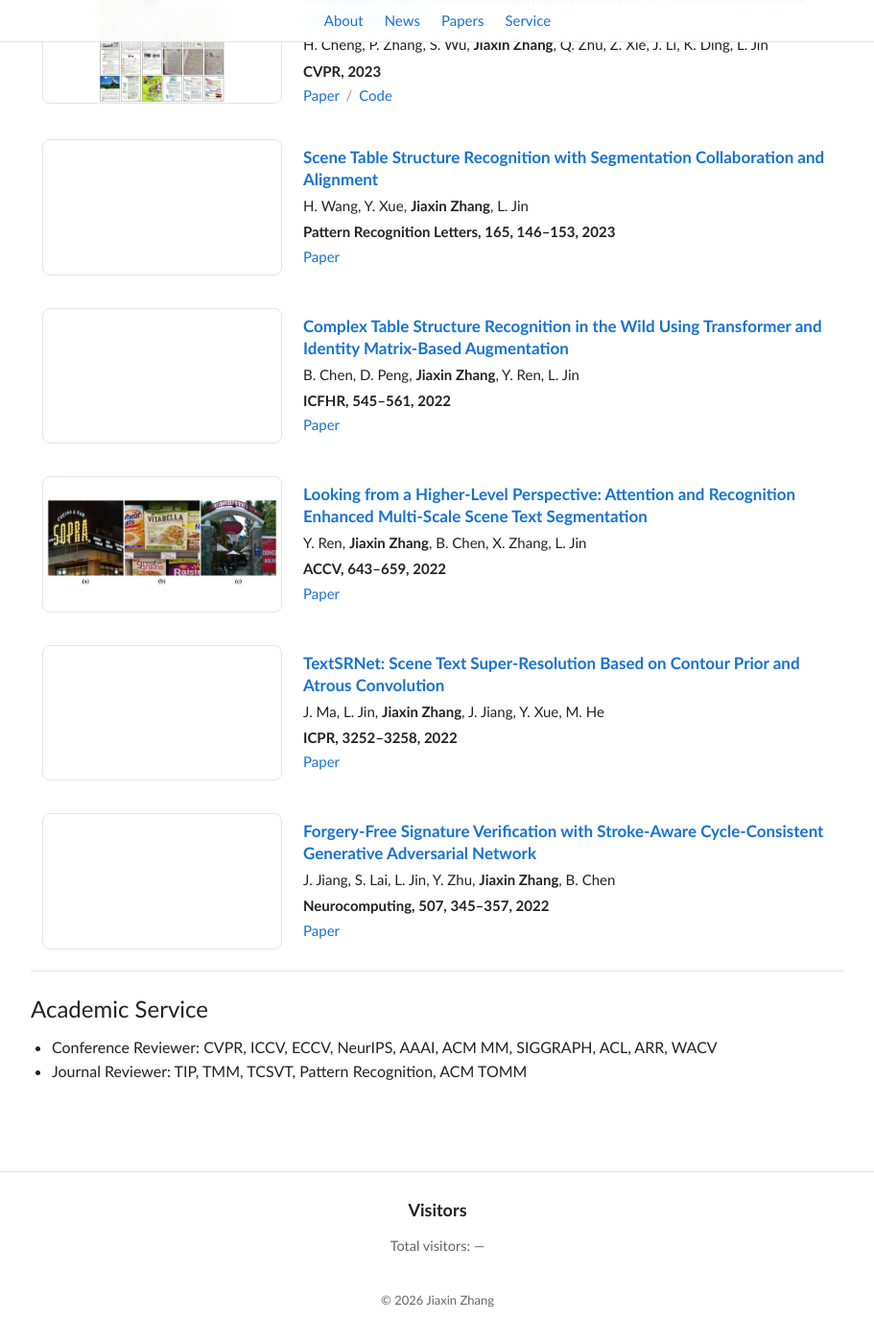
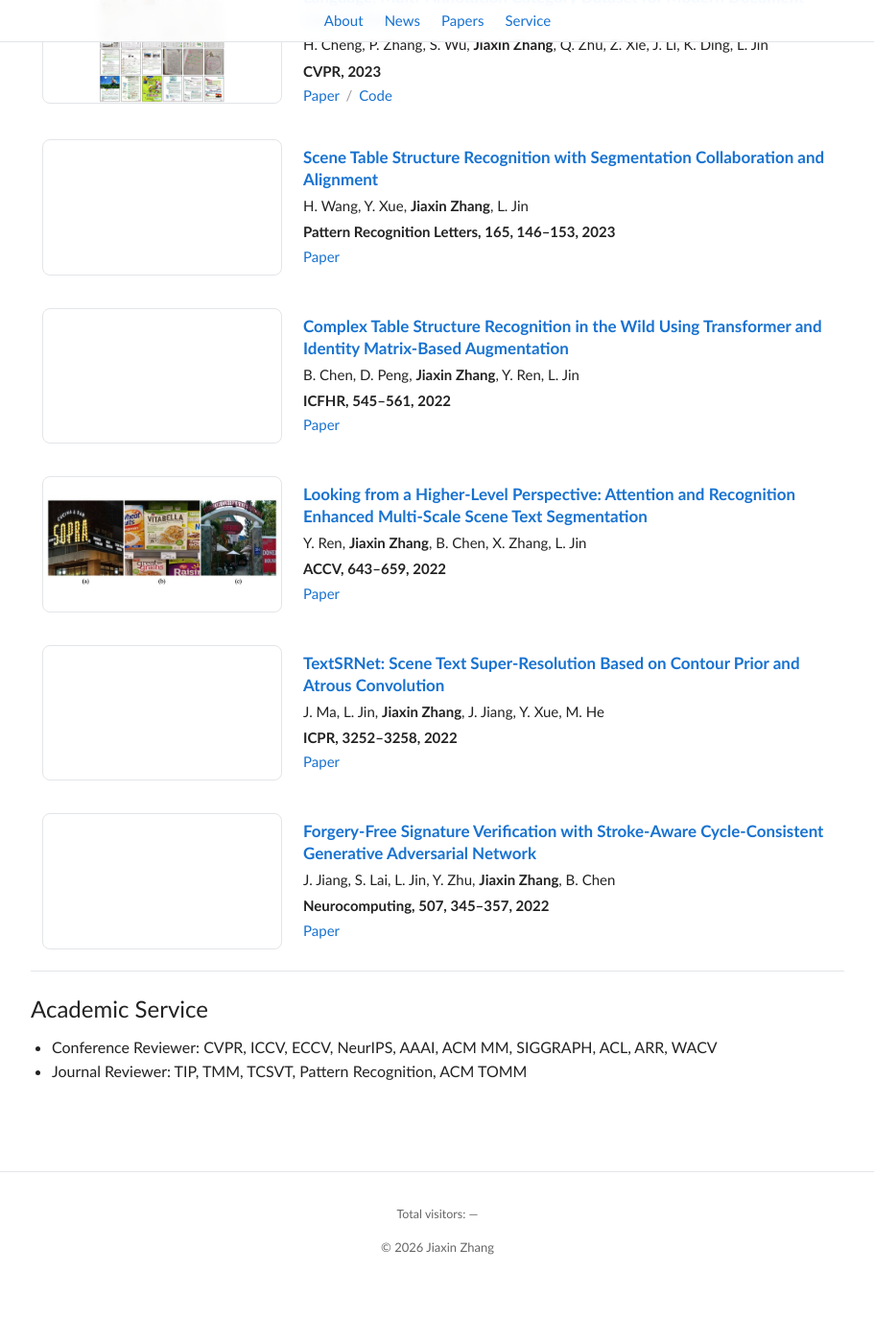
Before and after one commit to ZZZHANG-jx/ZZZHANG-jx.github.io, a Jekyll site: the page built from _pages/about.md, in a window 1280 px wide and 1400 px high, scrolled down 3888 px. Shown: the whole window at 96% size, without its empty margins (184-1095 px from the left). Built offline with Jekyll 4.4.1, drawn with Linux system fonts in a browser that asks for light colours; a script that is not in the unit is left out; comment, search, counter and statistics services are not loaded; after the commit the page ends 5233 px from its top, so only the background shows below that.

Commit message:
Demote visitor counter to small caption under the map

```diff
--- a/_layouts/home.html
+++ b/_layouts/home.html
@@ -24,14 +24,11 @@
   </main>
 
   <footer class="site-footer">
-    <h2 class="visitors-title">Visitors</h2>
-    <div class="busuanzi">
-      <span>Total visitors: <span id="busuanzi_value_site_uv">—</span></span>
-    </div>
     <div class="clustrmaps">
       <!-- Global visitor map via RevolverMaps -->
       <script src="https://revolvermaps2.com/embed.js" data-site="56c3grhgsu7w" data-size="200" data-theme="custom" data-color="ffb23f" data-land="3f7d57" data-ocean="16324f" async></script>
     </div>
+    <p class="visitors-cap">Total visitors: <span id="busuanzi_value_site_uv">—</span></p>
     <p class="copyright">© 2026 Jiaxin Zhang</p>
   </footer>
 
--- a/assets/css/homepage.css
+++ b/assets/css/homepage.css
@@ -478,20 +478,6 @@ section > ul {
   text-align: center;
   color: var(--muted);
 }
-.visitors-title {
-  margin: 0 0 12px;
-  font-size: 18px;
-  font-weight: 700;
-  color: var(--text);
-}
-.busuanzi {
-  display: flex;
-  flex-wrap: wrap;
-  justify-content: center;
-  gap: 6px 20px;
-  margin-bottom: 16px;
-  font-size: 14.5px;
-}
 .clustrmaps {
   display: flex;
   justify-content: center;
@@ -500,7 +486,12 @@ section > ul {
   max-width: 100%;
   height: auto;
 }
+.visitors-cap {
+  margin: 8px 0 0;
+  font-size: 12.5px;
+  color: var(--muted);
+}
 .copyright {
-  margin: 18px 0 0;
+  margin: 14px 0 0;
   font-size: 13px;
 }
```
